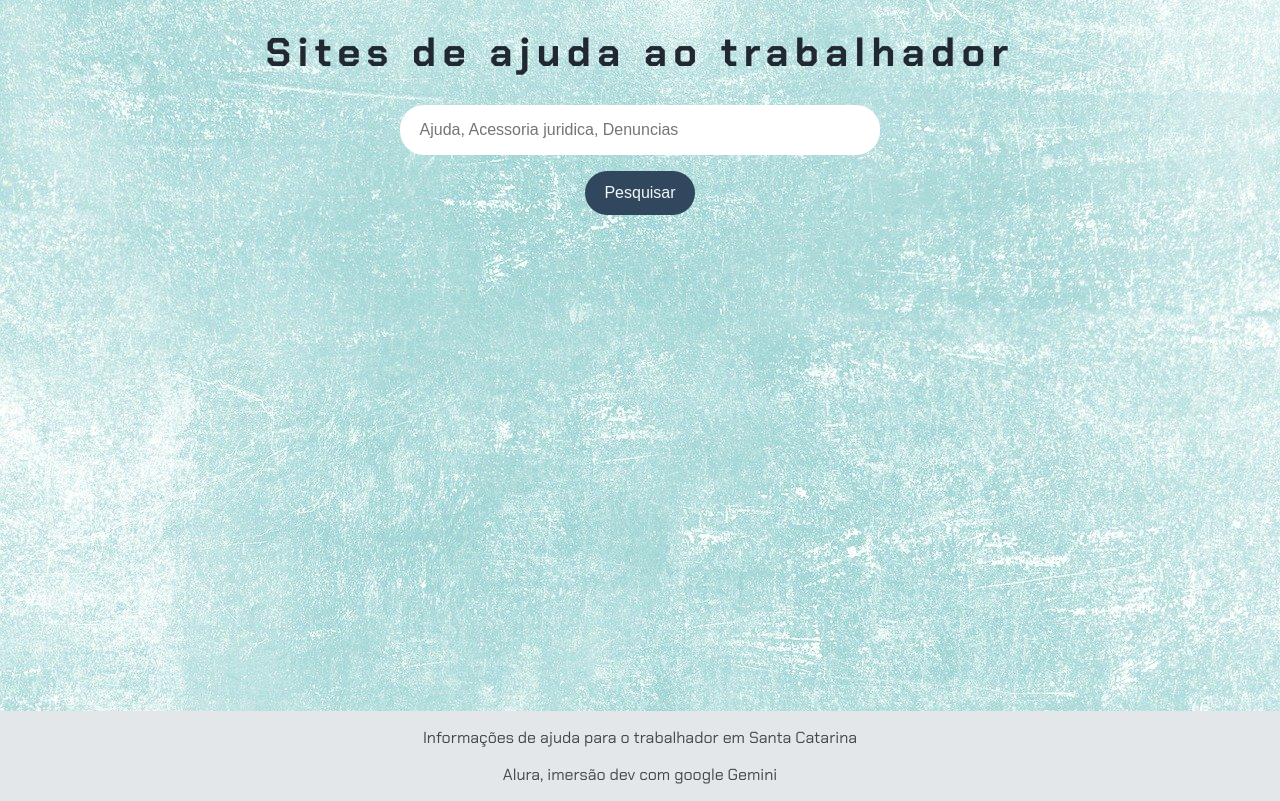
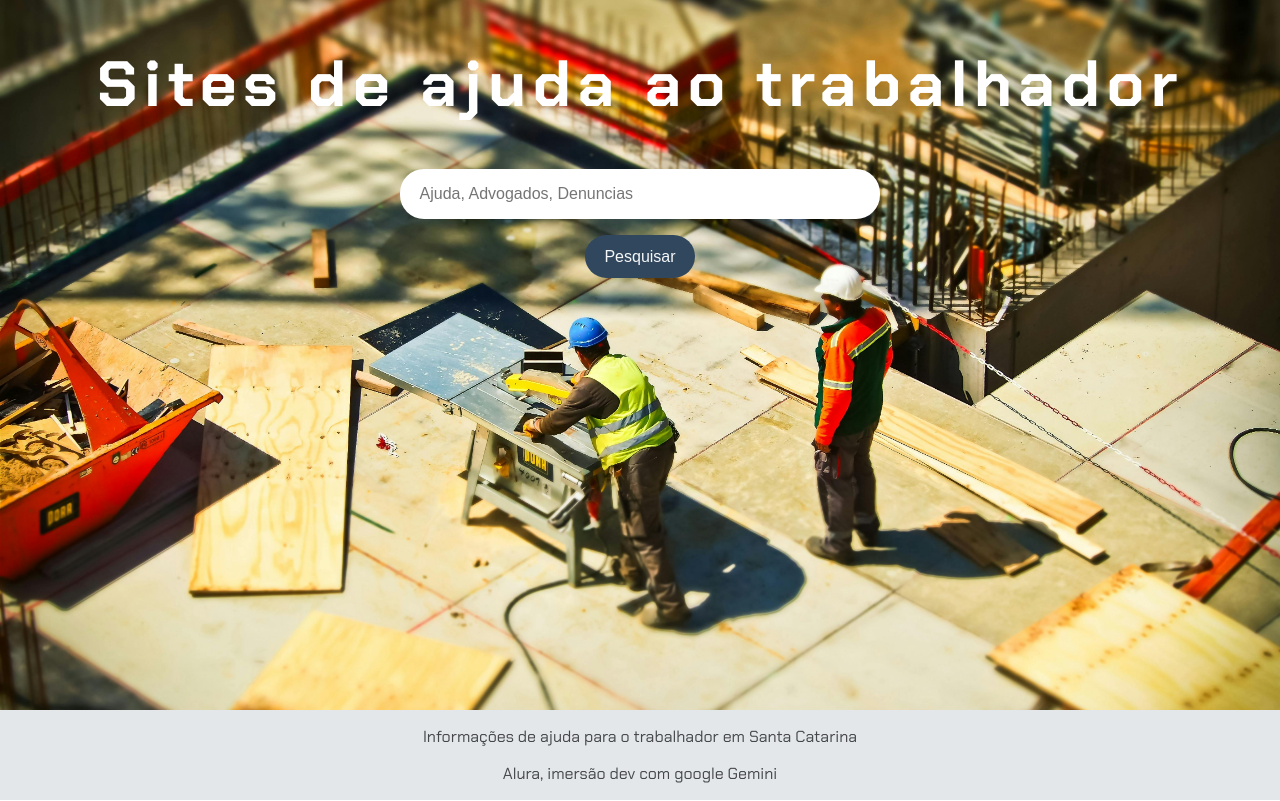
Before and after one commit to rhommardev2023/imersaodev-alura-google-gemini, a plain HTML site: page index.html in a window 1280 px wide. Drawn offline with Linux system fonts and the light colour scheme.

Commit message:
atualização
alterações e estilização

```diff
--- a/dados.js
+++ b/dados.js
@@ -5,7 +5,7 @@ let dados =[
         Titulo: 'Tribunal Regional do Trabalho da 12ª Região ',
         Descricao: 'TRT-12 (Tribunal Regional do Trabalho da 12ª Região) é uma instituição judicial especializada em resolver conflitos trabalhistas. Sua principal função é aplicar a legislação trabalhista e garantir os direitos de trabalhadores e empregadores na região que abrange, no caso, o estado de Santa Catarina.',
         Link: 'https://portal.trt12.jus.br/assedio-moral-e-sexual-como-denunciar',
-        tags:'trabalho trabalhista denuncia denuncias direito advogado ajuda migrante '
+        tags:'trabalho trabalhista denuncia denuncias  migrante '
 
     },
 
@@ -14,7 +14,7 @@ let dados =[
         Titulo: 'Serviço Jesuíta a Migrantes e Refugiados',
         Descricao:'Organização dedicada à promoção e proteção dos direitos de migrantes e refugiados. Oferece serviços de acolhimento, orientação jurídica, apoio psicossocial e promoção da cidadania.',
         Link:"https://sjmrbrasil.org/contato/" ,
-        tags: 'organização organizacao ong migrante migrantes ajuda acessoria refugiados'
+        tags: 'organização organizacao ong migrante migrantes ajuda acessoria refugiados '
     },
 
     {
--- a/index.html
+++ b/index.html
@@ -11,10 +11,11 @@
 <body>
     <header>
         <h1>Sites de ajuda ao trabalhador</h1>
+
     </header>
     <main>
         <section>
-            <input type="text" placeholder=" Ajuda, Acessoria juridica, Denuncias"id="campo-pesquisa">
+            <input type="text" placeholder=" Ajuda, Advogados, Denuncias" id="campo-pesquisa">
             <button onclick="pesquisar()">Pesquisar</button>
         </section>
         <section class="resultados-pesquisa" id="resultados-pesquisa">
--- a/style.css
+++ b/style.css
@@ -1,27 +1,29 @@
 /* Importa a fonte Chakra Petch do Google Fonts */
 @import url('https://fonts.googleapis.com/css2?family=Chakra+Petch:ital,wght@0,300;0,400;0,500;0,600;0,700;1,300;1,400;1,500;1,600;1,700&display=swap');
+
 
 /* Estiliza o corpo da página */
 body {
     font-family: "Chakra Petch", sans-serif; /* Define a fonte padrão */
-   background-image: url(blue-250770_1280.jpg);
+   background-image: url(pexels-pixabay-159306.jpg);
     /*background-color: #5c98f8;*/
     /* Cor de fundo da página */
     display: flex; /* Usa Flexbox para layout */
     flex-direction: column; /* Alinha os itens na vertical */
     align-items: center; /* Centraliza os itens horizontalmente */
     justify-content: center; /* Centraliza os itens verticalmente */
-    height: 100vh; /* Preenche a altura total da viewport */
+    height: 50%; /* Preenche a altura total da viewport */
     margin: 0; /* Remove a margem padrão */
     padding: 0; /* Remove o padding padrão */
     background-size: cover;
     background-position: center;
 }
 
+
 /* Estiliza os títulos h1 */
 h1 {
-    font-size: 2.5rem; /* Tamanho da fonte */
-    color: #222831; /* Cor do texto */
+    font-size: 4rem; /* Tamanho da fonte */
+    color: #ffffff; /* Cor do texto */
     text-align: center; /* Alinha o texto ao centro */
     letter-spacing: 0.4rem; /* Espaçamento entre letras */
 }
@@ -112,7 +114,7 @@ footer {
     text-align: center; /* Alinha o texto ao centro */
     padding: 0; /* Espaçamento interno */
     width: 100%; /* Largura total da página */
-    position: static; /* Posiciona o rodapé */
+    position: absolute; /* Posiciona o rodapé */
     bottom: 0; /* Alinha ao fundo da página */
     font-size: 1rem; /* Tamanho da fonte */
 }
```
Also changed, not shown: pexels-pixabay-159306.jpg (added).
